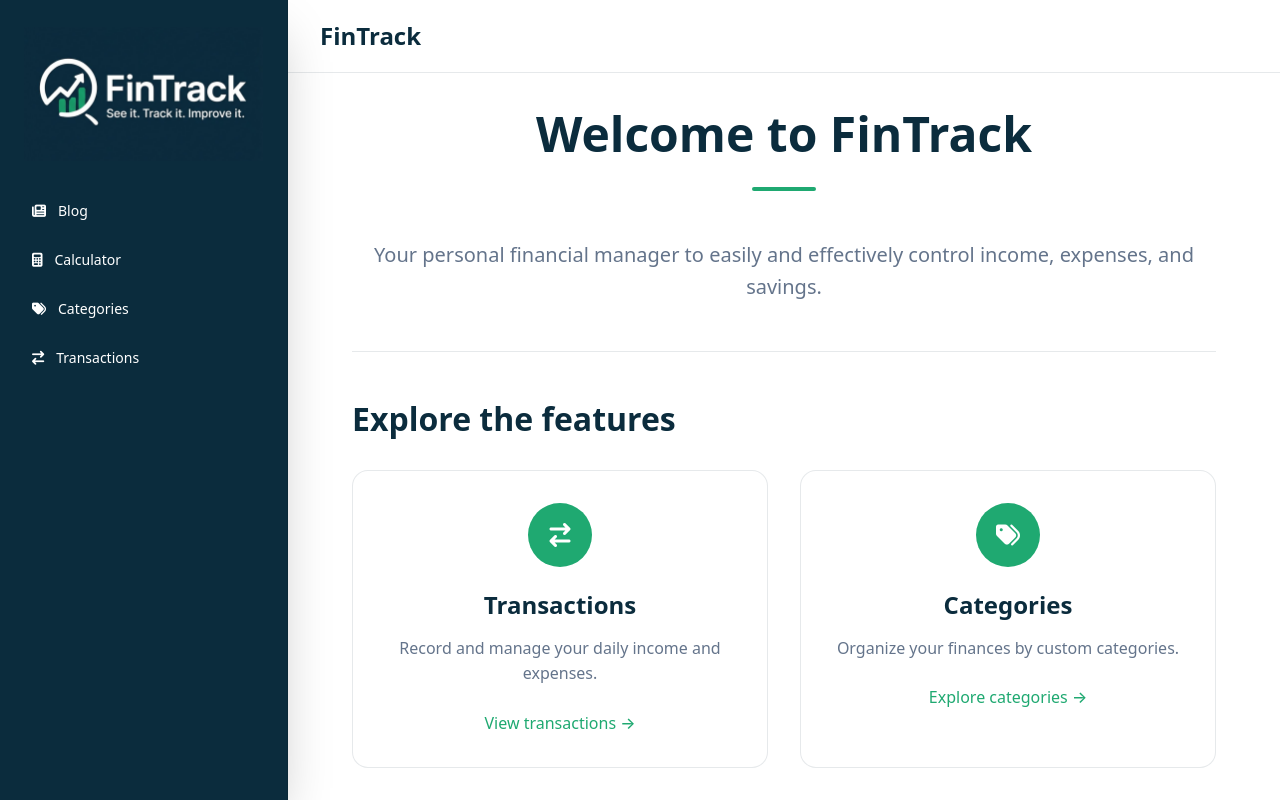
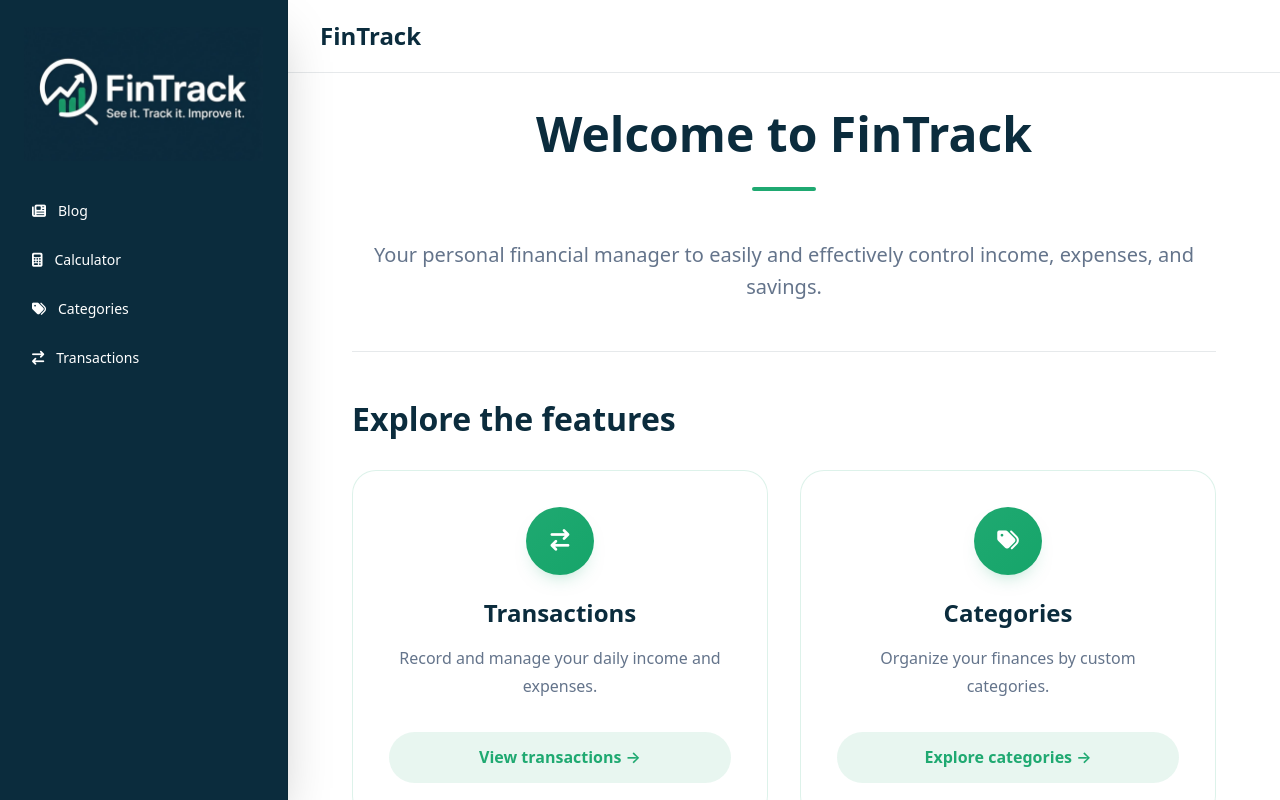
Before and after one commit to ssabogall/NuxtDesarrolloWeb, a Nuxt app in the folder FinTrack/: page / in a window 1280 px wide. Built offline with nearby package versions, Linux system fonts and the light colour scheme.

Commit message:
style: categories and transaction improved

```diff
--- a/FinTrack/app/pages/categories/index.vue
+++ b/FinTrack/app/pages/categories/index.vue
@@ -24,7 +24,7 @@
       <div class="header-line" />
     </header>
 
-    <ul class="list-unstyled m-0 p-0">
+    <ul class="categories-grid list-unstyled m-0 p-0">
       <li
         v-for="category in categories"
         :key="category.slug"
@@ -127,25 +127,39 @@
   max-width: 68ch;
 }
 
-.post-row {
-  border-bottom: 1px solid rgb(11 44 61 / 0.08);
-  padding-left: 1rem;
-  margin-left: -1rem;
-  border-left: 4px solid transparent;
-  transition:
-    border-left-color 0.2s ease,
-    background-color 0.2s ease;
-  border-radius: 0 4px 4px 0;
+.categories-grid {
+  display: grid;
+  grid-template-columns: repeat(auto-fit, minmax(320px, 1fr));
+  gap: 1.5rem;
+  margin-top: 1.5rem;
 }
 
-.post-row:last-of-type {
-  border-bottom: none;
+.post-row {
+  display: block;
+  background: #fff;
+  border: 1px solid rgb(11 44 61 / 0.08);
+  border-radius: 1.5rem;
+  padding: 1.75rem;
+  transition: transform 0.2s ease, box-shadow 0.2s ease, border-color 0.2s ease, background-color 0.2s ease;
+  box-shadow: 0 10px 30px -22px rgba(11, 44, 61, 0.15);
 }
 
 .post-row:hover,
 .post-row:focus-visible {
-  border-left-color: var(--ft-accent);
-  background-color: rgb(31 169 113 / 0.04);
+  transform: translateY(-2px);
+  border-color: var(--ft-accent);
+  background-color: rgb(31 169 113 / 0.06);
+  box-shadow: 0 18px 36px -24px rgba(11, 44, 61, 0.2);
+}
+
+.post-row:focus-visible {
+  outline: 2px solid rgb(31 169 113 / 0.28);
+  outline-offset: 4px;
+}
+
+.post-row:hover .title-line,
+.post-row:focus-visible .title-line {
+  color: var(--ft-accent);
 }
 
 .post-row:focus-visible {
--- a/FinTrack/app/pages/index.vue
+++ b/FinTrack/app/pages/index.vue
@@ -121,7 +121,7 @@
 
 .features-grid {
   display: grid;
-  grid-template-columns: repeat(2, minmax(260px, 1fr));
+  grid-template-columns: repeat(2, minmax(280px, 1fr));
   gap: 2rem;
   margin-top: 2rem;
 }
@@ -132,59 +132,75 @@
   }
 }
 
-@media (max-width: 720px) {
+@media (max-width: 760px) {
   .features-grid {
     grid-template-columns: 1fr;
   }
 }
 
 .feature-card {
-  background: #fff;
-  border: 1px solid rgb(11 44 61 / 0.1);
-  border-radius: 1rem;
-  padding: 2rem;
+  background: rgba(255, 255, 255, 0.98);
+  border: 1px solid rgba(31, 169, 113, 0.15);
+  border-radius: 1.5rem;
+  padding: 2.25rem;
   text-align: center;
-  transition: box-shadow 0.2s ease;
+  transition: transform 0.25s ease, box-shadow 0.25s ease;
+  display: flex;
+  flex-direction: column;
+  justify-content: space-between;
+  min-height: 320px;
 }
 
 .feature-card:hover {
-  box-shadow: 0 10px 25px -5px rgb(0 0 0 / 0.1);
+  transform: translateY(-4px);
+  box-shadow: 0 20px 40px -15px rgba(11, 44, 61, 0.2);
 }
 
 .feature-icon {
-  width: 4rem;
-  height: 4rem;
-  background: #1fa971;
+  width: 4.25rem;
+  height: 4.25rem;
+  background: linear-gradient(135deg, #1fa971 0%, #16a56a 100%);
   color: #fff;
   border-radius: 50%;
   display: flex;
   align-items: center;
   justify-content: center;
-  font-size: 1.5rem;
+  font-size: 1.35rem;
   margin: 0 auto 1.5rem;
+  box-shadow: 0 10px 20px -12px rgba(31, 169, 113, 0.5);
 }
 
 .feature-title {
   font-size: 1.5rem;
-  font-weight: 600;
+  font-weight: 700;
   color: #0b2c3d;
   margin: 0 0 1rem;
 }
 
 .feature-description {
   color: #64748b;
-  line-height: 1.6;
-  margin: 0 0 1.5rem;
+  line-height: 1.75;
+  margin: 0 0 2rem;
+  flex: 1;
 }
 
 .feature-link {
+  display: inline-flex;
+  align-items: center;
+  justify-content: center;
+  gap: 0.5rem;
+  padding: 0.85rem 1.4rem;
+  border-radius: 999px;
+  background: rgba(31, 169, 113, 0.1);
   color: #1fa971;
   text-decoration: none;
-  font-weight: 500;
-  transition: color 0.2s ease;
+  font-weight: 600;
+  transition: background 0.2s ease, color 0.2s ease, transform 0.2s ease;
 }
 
 .feature-link:hover {
-  color: #0b2c3d;
+  background: #1fa971;
+  color: #fff;
+  transform: translateY(-1px);
 }
 </style>
--- a/FinTrack/app/pages/transactions/index.vue
+++ b/FinTrack/app/pages/transactions/index.vue
@@ -28,7 +28,7 @@
       <div class="header-line" />
     </header>
 
-    <ul class="list-unstyled m-0 p-0">
+    <ul class="transactions-grid list-unstyled m-0 p-0">
       <li
         v-for="tx in transactions"
         :key="tx.id"
@@ -102,22 +102,32 @@
   background: rgb(11 44 61 / 0.1);
 }
 
+.transactions-grid {
+  display: grid;
+  grid-template-columns: repeat(auto-fit, minmax(300px, 1fr));
+  gap: 1.5rem;
+  margin-top: 1.5rem;
+}
+
 .topic-line {
   font-size: clamp(0.875rem, 0.5vw + 0.74rem, 1rem);
   color: rgb(11 44 61 / 0.52);
   letter-spacing: 0.02em;
   display: flex;
   align-items: center;
-  gap: 0.25rem;
+  justify-content: space-between;
+  gap: 0.75rem;
 }
 
 .type-badge {
-  display: inline-block;
-  padding: 0.2rem 0.65rem;
+  display: inline-flex;
+  align-items: center;
+  justify-content: center;
+  padding: 0.35rem 0.8rem;
   border-radius: 999px;
   font-size: 0.7rem;
   font-weight: 700;
-  letter-spacing: 0.1em;
+  letter-spacing: 0.08em;
   text-transform: uppercase;
   color: #fff;
 }
@@ -155,24 +165,31 @@
 .tx-amount--expense { color: #c0392b; }
 
 .post-row {
-  border-bottom: 1px solid rgb(11 44 61 / 0.08);
-  padding-left: 1rem;
-  margin-left: -1rem;
-  border-left: 4px solid transparent;
-  transition:
-    border-left-color 0.2s ease,
-    background-color 0.2s ease;
-  border-radius: 0 4px 4px 0;
-}
-
-.post-row:last-of-type {
-  border-bottom: none;
+  display: block;
+  background: #fff;
+  border: 1px solid rgb(11 44 61 / 0.08);
+  border-radius: 1.5rem;
+  padding: 1.75rem;
+  transition: transform 0.2s ease, box-shadow 0.2s ease, border-color 0.2s ease, background-color 0.2s ease;
+  box-shadow: 0 10px 30px -22px rgba(11, 44, 61, 0.15);
 }
 
 .post-row:hover,
 .post-row:focus-visible {
-  border-left-color: var(--ft-accent);
-  background-color: rgb(31 169 113 / 0.04);
+  transform: translateY(-2px);
+  border-color: var(--ft-accent);
+  background-color: rgb(31 169 113 / 0.06);
+  box-shadow: 0 18px 36px -24px rgba(11, 44, 61, 0.2);
+}
+
+.post-row:focus-visible {
+  outline: 2px solid rgb(31 169 113 / 0.28);
+  outline-offset: 4px;
+}
+
+.post-row:hover .title-line,
+.post-row:focus-visible .title-line {
+  color: var(--ft-accent);
 }
 
 .post-row:focus-visible {
```
